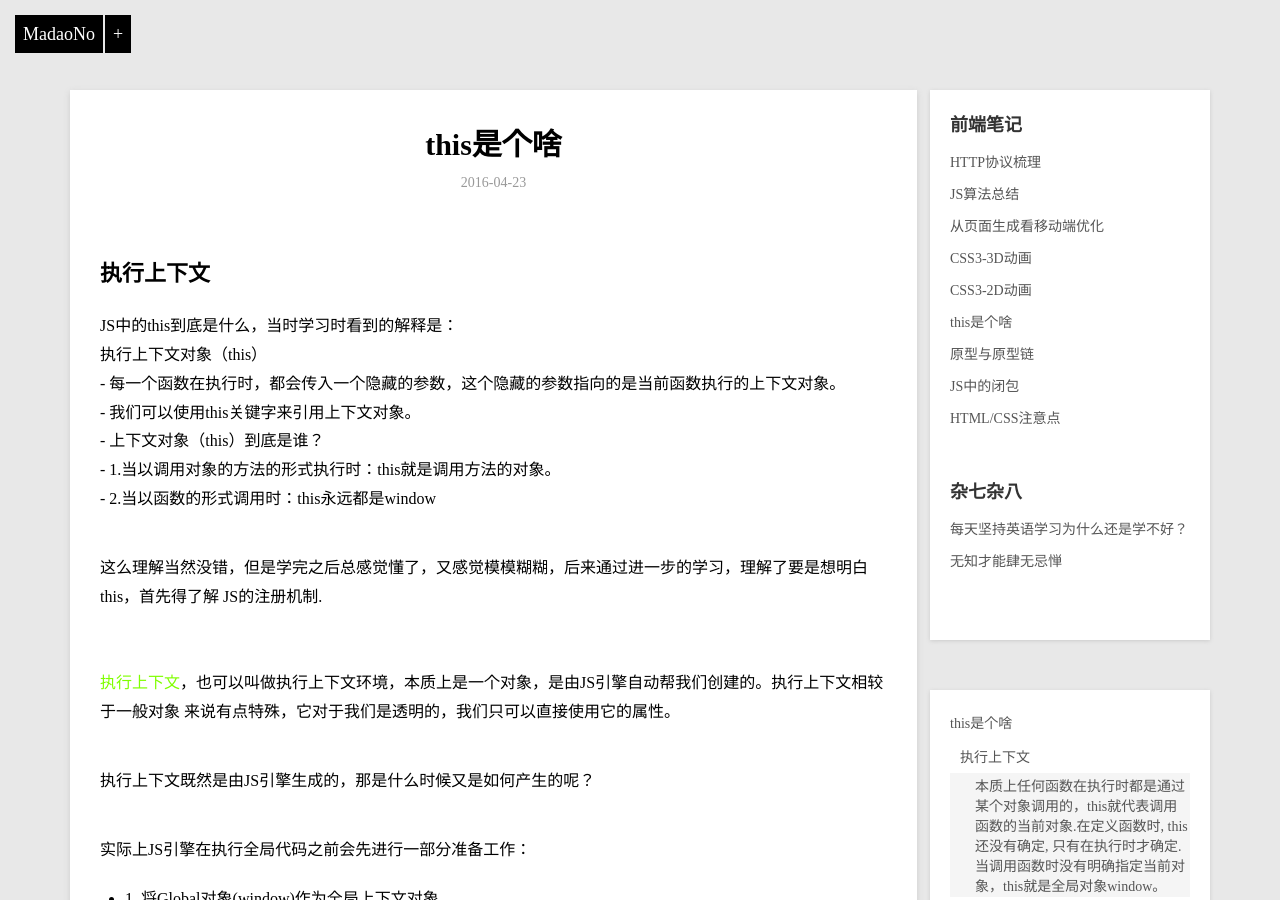
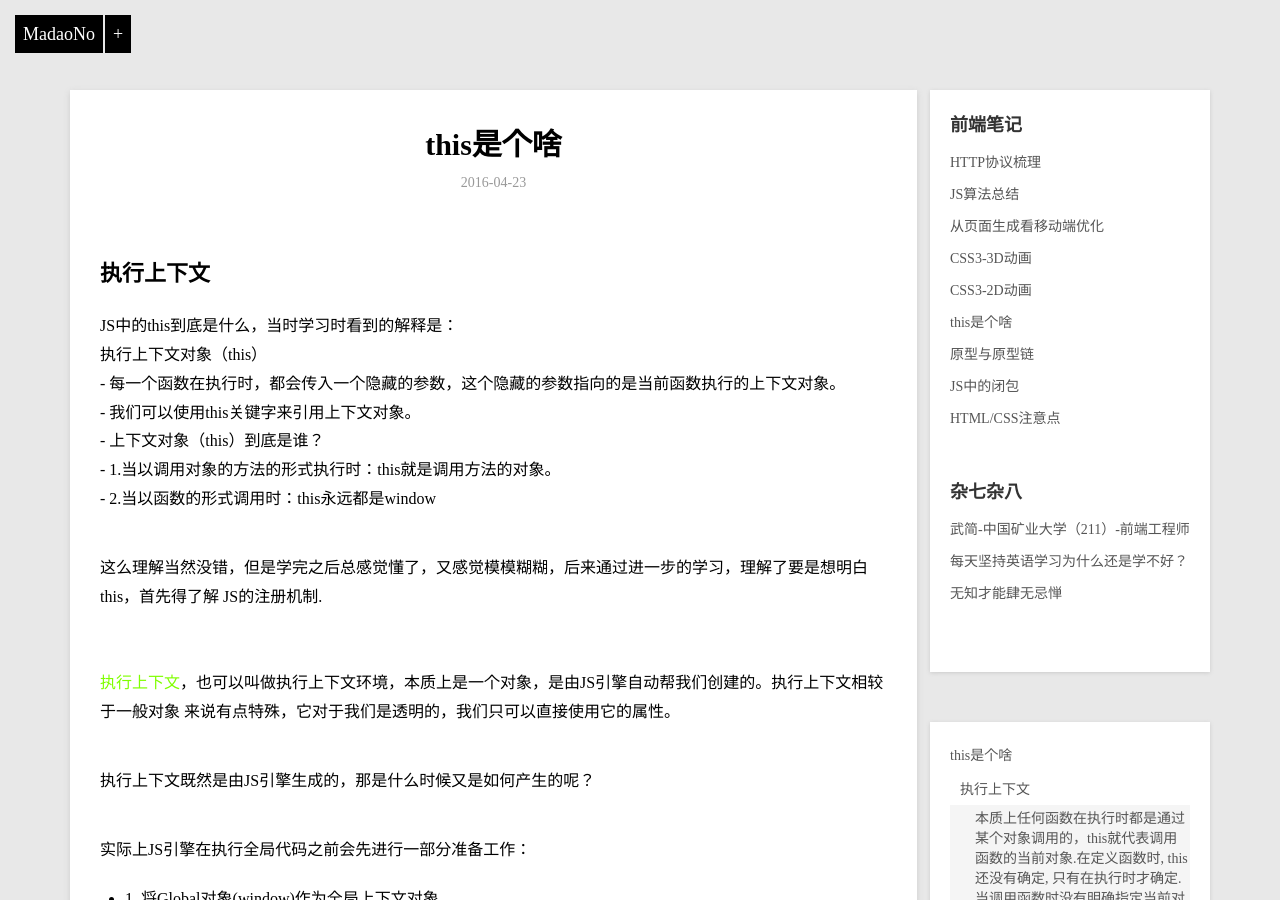
Before and after one commit to madaono/madaono.github.io, a Jekyll site: the page built from _posts/2016-4-23-js-this.html, in a window 1280 px wide and 900 px high. Built offline with Jekyll 4.4.1, drawn with Linux system fonts in a browser that asks for light colours.

Commit message:
Update 2016-9-22-myCv.html

```diff
--- a/_posts/2016-9-22-myCv.html
+++ b/_posts/2016-9-22-myCv.html
@@ -1,7 +1,7 @@
 ---
-title:武简-中国矿大-前端工程师
-description:myCV(not support IE)
-category:life
+title: 武简-中国矿业大学（211）-前端工程师
+description: myCV(NOT SUPPORT IE)
+category: life
 ---
 
 <!DOCTYPE html PUBLIC "-//W3C//DTD XHTML 1.0 Transitional//EN" "http://www.w3.org/TR/xhtml1/DTD/xhtml1-transitional.dtd">
```
